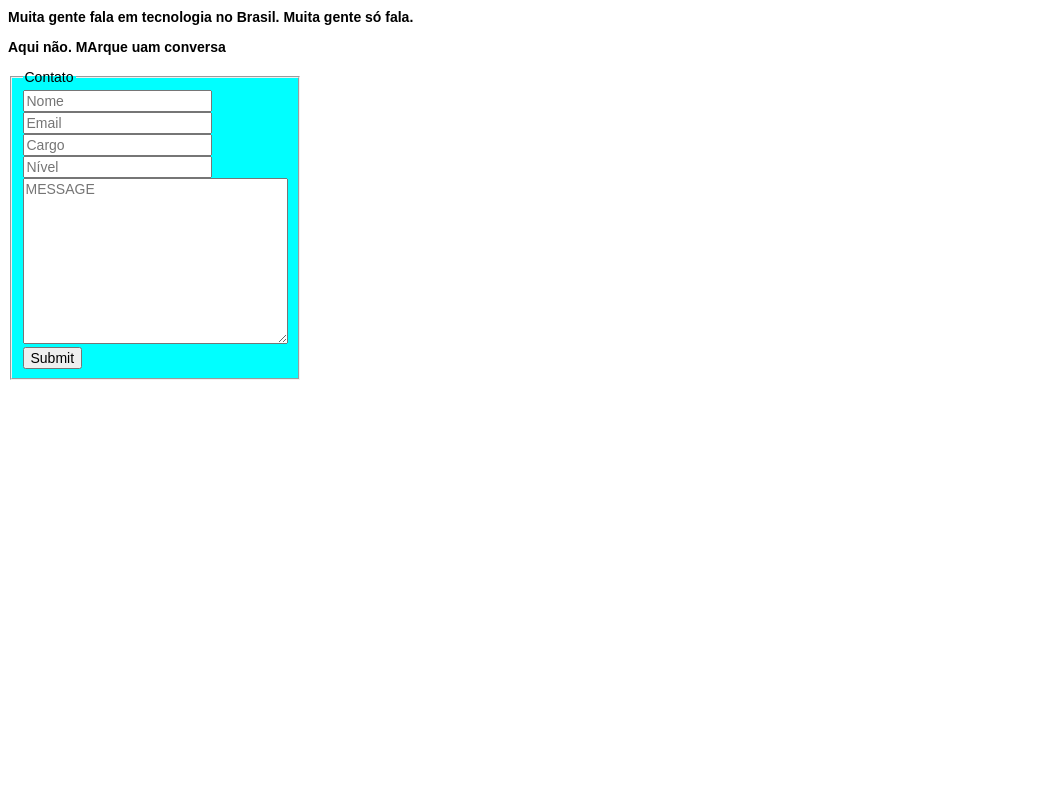
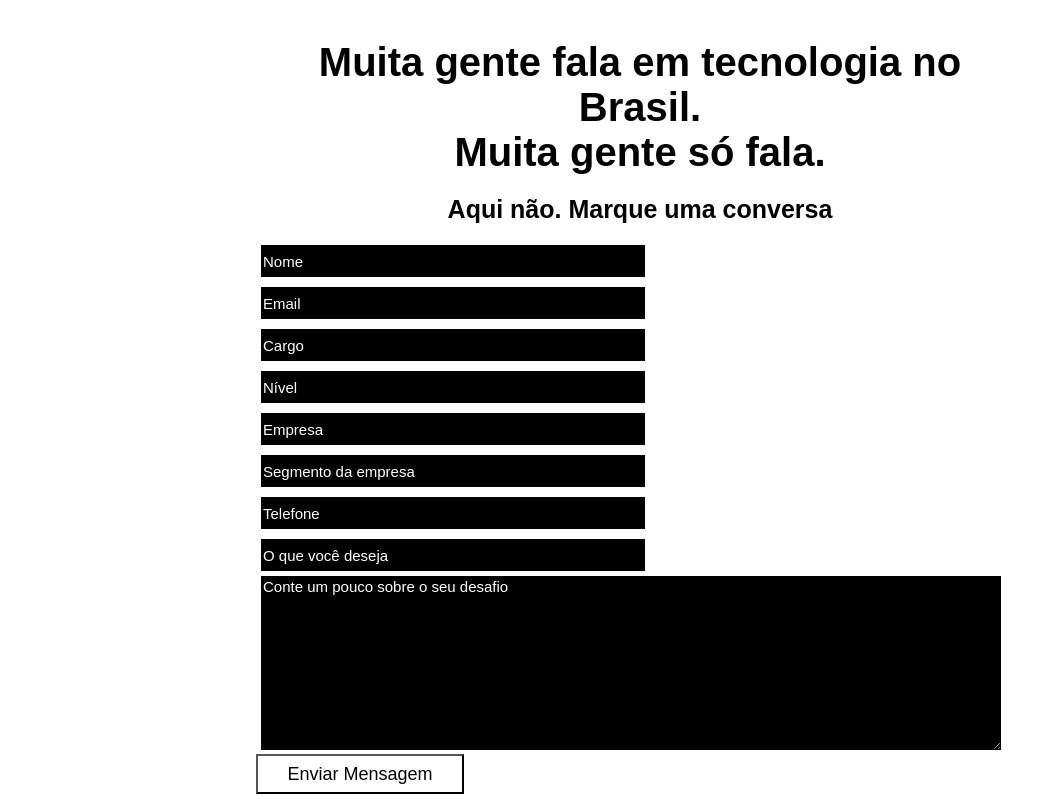
Before and after one commit to BrunaNicolau/forms_Simples, a plain HTML site: page index.html in a window 1280 px wide. Shown: the whole page, without its empty margins (0-1056 px from the left). Drawn offline with Linux system fonts and the light colour scheme.

Commit message:
Fourth commit forms with some css details

```diff
--- a/index.html
+++ b/index.html
@@ -10,11 +10,13 @@
 </head>
 
 <body>
-  <h1>Muita gente fala em tecnologia no Brasil. Muita gente só fala.</h1>
-  <h3>Aqui não. MArque uam conversa</h3>
+  <div class="contactForm">
+    <section>
+      <h1>Muita gente fala em tecnologia no Brasil.</h1>
+      <h2>Muita gente só fala.</h2>
+      <p>Aqui não. Marque uma conversa</p>
+    </section>
 
-  <fieldset>
-    <legend>Contato</legend>
     <form action="">
 
       <input type="text" id="name" name="name" placeholder="Nome">
@@ -23,8 +25,8 @@
 
       <input type="text" id="Cargo" name="cargo" placeholder="Cargo">
 
-      <input type="text" list="nivel" name="nivel" placeholder="Nível">
-      <datalist id="nivel">
+      <input type="text" list="level" name="title" placeholder="Nível">
+      <datalist id="level">
         <option value="partner">Sócio (a)/ Proprietário (a)</option>
         <option value="c-level">C-level</option>
         <option value="director">Diretor (a)</option>
@@ -33,15 +35,55 @@
         <option value="analist">Analista</option>
         <option value="inter">Estagiário (a)/Estudante</option>
         <option value="n/a">Não se aplica</option>
-
       </datalist>
 
-      <textarea name="message" id="message" cols="30" rows="10" placeholder="MESSAGE"></textarea>
+      <input type="text" id="company" name="company" placeholder="Empresa">
 
-      <button type="submit">Submit</button>
+      <input type="text" id="business segment" list="segment" name="business segment" placeholder="Segmento da empresa">
+      <datalist id="segment">
+        <option>Agricultura</option>
+        <option>Alta tecnologia</option>
+        <option>Bens de consumo</option>
+        <option>Construção</option>
+        <option>Educaçâo</option>
+        <option>Financeiro</option>
+        <option>Manufatura</option>
+        <option>Mídia</option>
+        <option>Serviços</option>
+        <option>Transporte</option>
+        <option>Turismo/Lazer</option>
+        <option>Entretenimento</option>
+        <option>Seguros</option>
+        <option>Òrgão público</option>
+        <option>Corretor de Seguros</option>
+        <option>Corretor de Valores</option>
+        <option>Fintechs</option>
+        <option>Saúde</option>
+        <option>Varejo</option>
+        <option>Meios de Pagamento</option>
+        <option>Telecom</option>
+        <option>Programa de Fidelidade</option>
+        <option>Cartões de beneficios</option>
+        <option>Indústria</option>
+        <option>Não se aplica</option>
+      </datalist>
+
+      <input type="tel" name="telephone" placeholder="Telefone" required>
+
+      <input type="text" id="typeRequest" list="request" name="typeRequest" placeholder="O que você deseja" required>
+      <datalist>
+        <option>Quero um contato da equipe comercial</option>
+        <option>Quero fazer parte do time Dextra</option>
+        <option>Tenho outra necessidade</option>
+      </datalist>
+
+      <textarea name="message" id="message" cols="40" rows="10"
+        placeholder="Conte um pouco sobre o seu desafio"></textarea>
+
+      <button type="submit">Enviar Mensagem</button>
     </form>
 
-  </fieldset>
+  </div>
 
 </body>
 
--- a/style.css
+++ b/style.css
@@ -1,13 +1,80 @@
-* {
+*{
+  margin: 0;
+  font-family: sans-serif;
+}
 
-  box-sizing: border-box;
-  text-decoration: none;
+.contactForm{
+  display: flex;
+  flex-direction: column;
+  align-items: center;
+  width: 100vw;
+  height: 100vh;
+}
+
+section{
+  text-align: center;
+  width: 60vw;
+  height: 30vh;
+  /* background: yellow; */
+}
+
+h1{
+
+  font-size: 40px;
+  padding-top: 40px;
+}
+
+h2{
+
+  font-size: 40px;
+}
+
+p{
+
+  font-size: 25px;
+  font-weight: bold;
+
+  margin-top: 20px;
+}
+
+form{
+  /* background: red; */
+  width: 60%;
+  height: 70%;
+}
+
+input{
+  width: 380px;
+  height: 30px;
+  background: black;
+  cursor: text;
+  margin: 5px;
+  color: white;
+  font-size: 15px;
   font-family: sans-serif;
-  font-size: 14px;
+  border: black;
+}
+
+::placeholder{
+  color:white;
+}
+
+textarea{
+  font-size: 15px;
+  width: 57.5vw;
+  margin-left: 5px;
+  background: black;
+  color: white;
+  border: black;
 
 }
 
-fieldset{
-  width: 20%;
-  background-color: aqua;
+button{
+  cursor: pointer;
+  height: 2.5rem;
+  width: 13rem;
+  font-size: 18px;
+  border-color: black;
+  background: white;
+
 }
```
